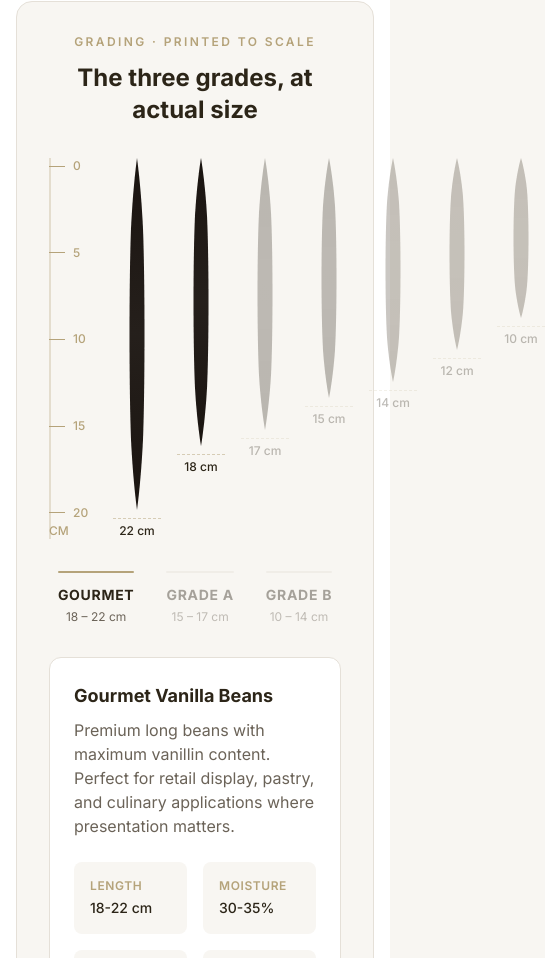
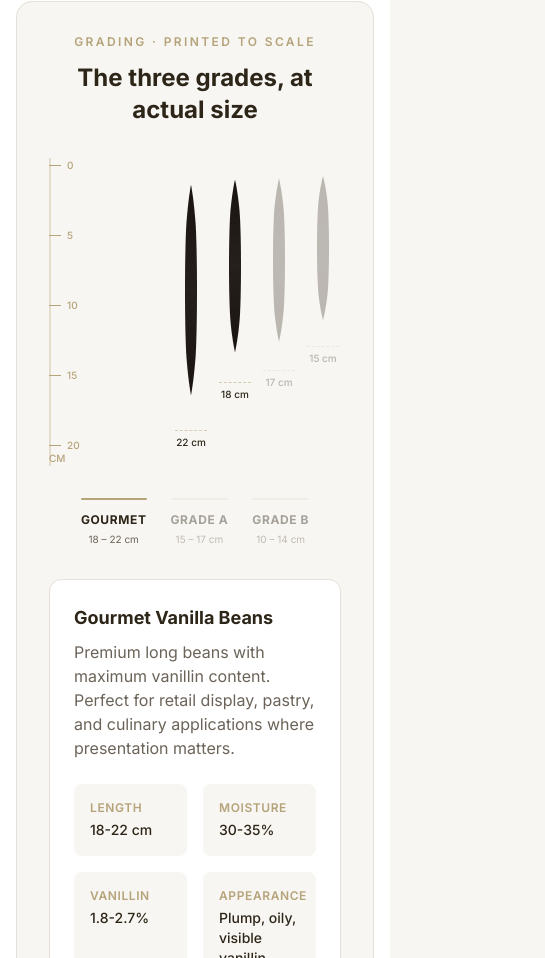
Before and after one commit to irfanmulachela-glitch/vanilla, a Next.js app: page /la-vanilla-standard in a window 390 px wide. Shown: the part 4804-5762 px from the top of the page, 545 px wide, since content can reach past the window. Built offline with nearby package versions, Linux system fonts and the light colour scheme.

Commit message:
Mobile optimize vanilla beans page - smaller beans, scrollable chart, responsive padding

```diff
--- a/src/components/grade-selector.tsx
+++ b/src/components/grade-selector.tsx
@@ -201,13 +201,13 @@ export default function GradeSelector() {
 
       {/* Product + Quick Info */}
       <section className="bg-white py-12 lg:py-16">
-        <div className="px-10 lg:px-20">
+        <div className="px-4 sm:px-6 lg:px-20">
           {/* Grade Selector - Above the grid */}
           <div className="mb-8">
             <div className="inline-flex bg-[#F8F6F2] rounded-xl p-1 border border-[#E5E0D8]">
               <button
                 onClick={() => setSelectedGrade("a")}
-                className={`px-6 py-3 rounded-lg text-sm font-semibold transition-all ${
+                className={`px-4 sm:px-6 py-3 rounded-lg text-xs sm:text-sm font-semibold transition-all ${
                   selectedGrade === "a"
                     ? "bg-[#2C2518] text-white shadow-md"
                     : "text-[#6B6358] hover:text-[#2C2518]"
@@ -217,7 +217,7 @@ export default function GradeSelector() {
               </button>
               <button
                 onClick={() => setSelectedGrade("b")}
-                className={`px-6 py-3 rounded-lg text-sm font-semibold transition-all ${
+                className={`px-4 sm:px-6 py-3 rounded-lg text-xs sm:text-sm font-semibold transition-all ${
                   selectedGrade === "b"
                     ? "bg-[#2C2518] text-white shadow-md"
                     : "text-[#6B6358] hover:text-[#2C2518]"
@@ -228,7 +228,7 @@ export default function GradeSelector() {
             </div>
           </div>
 
-          <div className="grid lg:grid-cols-2 gap-12 items-stretch">
+          <div className="grid lg:grid-cols-2 gap-8 lg:gap-12 items-stretch">
             {/* Product Image */}
             <div className="sticky top-24 h-full">
               <div className="relative rounded-2xl overflow-hidden border border-[#E5E0D8] bg-[#F8F6F2] h-full">
--- a/src/components/vanilla-grading-chart.tsx
+++ b/src/components/vanilla-grading-chart.tsx
@@ -47,13 +47,13 @@ const grades = {
 };
 
 const beans = [
-  { height: 352, label: "22 cm", grade: "gourmet" as const },
-  { height: 288, label: "18 cm", grade: "gourmet" as const },
-  { height: 272, label: "17 cm", grade: "a" as const },
-  { height: 240, label: "15 cm", grade: "a" as const },
-  { height: 224, label: "14 cm", grade: "b" as const },
-  { height: 192, label: "12 cm", grade: "b" as const },
-  { height: 160, label: "10 cm", grade: "b" as const },
+  { height: 264, label: "22 cm", grade: "gourmet" as const },
+  { height: 216, label: "18 cm", grade: "gourmet" as const },
+  { height: 204, label: "17 cm", grade: "a" as const },
+  { height: 180, label: "15 cm", grade: "a" as const },
+  { height: 168, label: "14 cm", grade: "b" as const },
+  { height: 144, label: "12 cm", grade: "b" as const },
+  { height: 120, label: "10 cm", grade: "b" as const },
 ];
 
 export default function VanillaGradingChart() {
@@ -73,10 +73,10 @@ export default function VanillaGradingChart() {
       </div>
 
       {/* Visual Chart */}
-      <div className="relative mb-8">
-        <div className="flex">
+      <div className="relative mb-8 overflow-x-auto">
+        <div className="flex min-w-[500px]">
           {/* Scale ruler */}
-          <div className="relative w-16 flex-shrink-0">
+          <div className="relative w-12 lg:w-16 flex-shrink-0">
             <div className="absolute left-0 top-0 bottom-0 border-l-2 border-[#B5A37A]/30" />
             {[0, 5, 10, 15, 20].map((cm) => (
               <div
@@ -84,19 +84,19 @@ export default function VanillaGradingChart() {
                 className="absolute left-0 flex items-center"
                 style={{ top: `${(cm / 22) * 100}%` }}
               >
-                <div className="w-4 h-px bg-[#B5A37A]" />
-                <span className="ml-2 text-xs text-[#B5A37A] font-medium">
+                <div className="w-3 lg:w-4 h-px bg-[#B5A37A]" />
+                <span className="ml-1.5 lg:ml-2 text-[10px] lg:text-xs text-[#B5A37A] font-medium">
                   {cm}
                 </span>
               </div>
             ))}
-            <div className="absolute left-0 bottom-0 text-xs text-[#B5A37A] font-medium mt-2">
+            <div className="absolute left-0 bottom-0 text-[10px] lg:text-xs text-[#B5A37A] font-medium mt-2">
               CM
             </div>
           </div>
 
           {/* Beans container */}
-          <div className="flex-1 flex items-start justify-center gap-4 lg:gap-8 pt-0">
+          <div className="flex-1 flex items-start justify-center gap-3 lg:gap-8 pt-0 pb-4">
             {beans.map((bean, index) => {
               const isActive = selectedGrade === bean.grade;
               return (
@@ -108,7 +108,7 @@ export default function VanillaGradingChart() {
                 >
                   {/* Bean SVG */}
                   <svg
-                    width="20"
+                    width="16"
                     height={bean.height}
                     viewBox={`0 0 20 ${bean.height}`}
                     fill="none"
@@ -141,8 +141,8 @@ export default function VanillaGradingChart() {
 
                   {/* Dashed line and label */}
                   <div className="mt-2 text-center">
-                    <div className="w-12 border-t border-dashed border-[#B5A37A]/50 mx-auto mb-1" />
-                    <p className="text-xs font-medium text-[#2C2518]">
+                    <div className="w-8 lg:w-12 border-t border-dashed border-[#B5A37A]/50 mx-auto mb-1" />
+                    <p className="text-[10px] lg:text-xs font-medium text-[#2C2518]">
                       {bean.label}
                     </p>
                   </div>
@@ -154,7 +154,7 @@ export default function VanillaGradingChart() {
       </div>
 
       {/* Grade Selector */}
-      <div className="flex justify-center gap-8 lg:gap-16 mb-8">
+      <div className="flex justify-center gap-6 lg:gap-16 mb-8">
         {(Object.keys(grades) as Grade[]).map((key) => (
           <button
             key={key}
@@ -170,10 +170,10 @@ export default function VanillaGradingChart() {
                 selectedGrade === key ? "bg-[#B5A37A]" : "bg-[#E5E0D8]"
               }`}
             />
-            <p className="text-sm font-bold text-[#2C2518] tracking-wider">
+            <p className="text-xs lg:text-sm font-bold text-[#2C2518] tracking-wider">
               {grades[key].label}
             </p>
-            <p className="text-xs text-[#6B6358] mt-1">{grades[key].range}</p>
+            <p className="text-[10px] lg:text-xs text-[#6B6358] mt-1">{grades[key].range}</p>
           </button>
         ))}
       </div>
```
